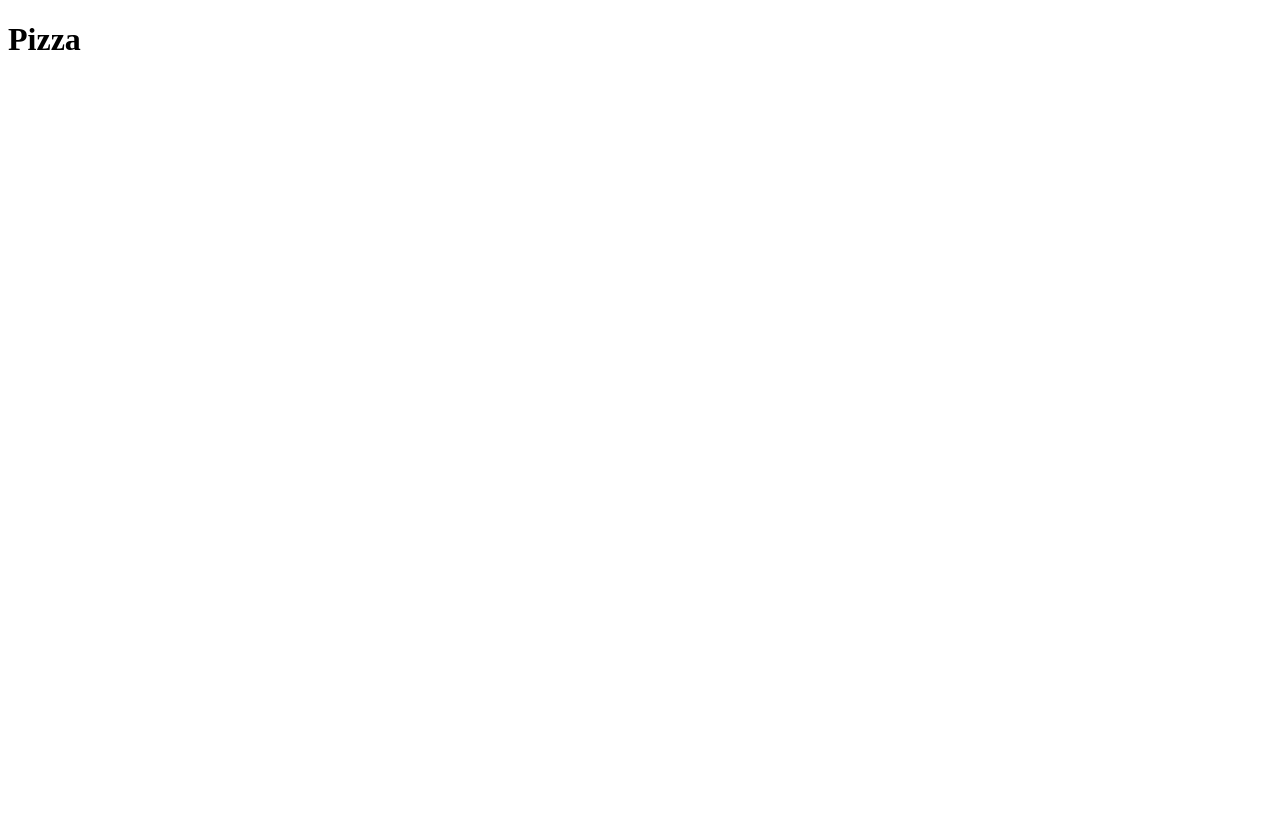
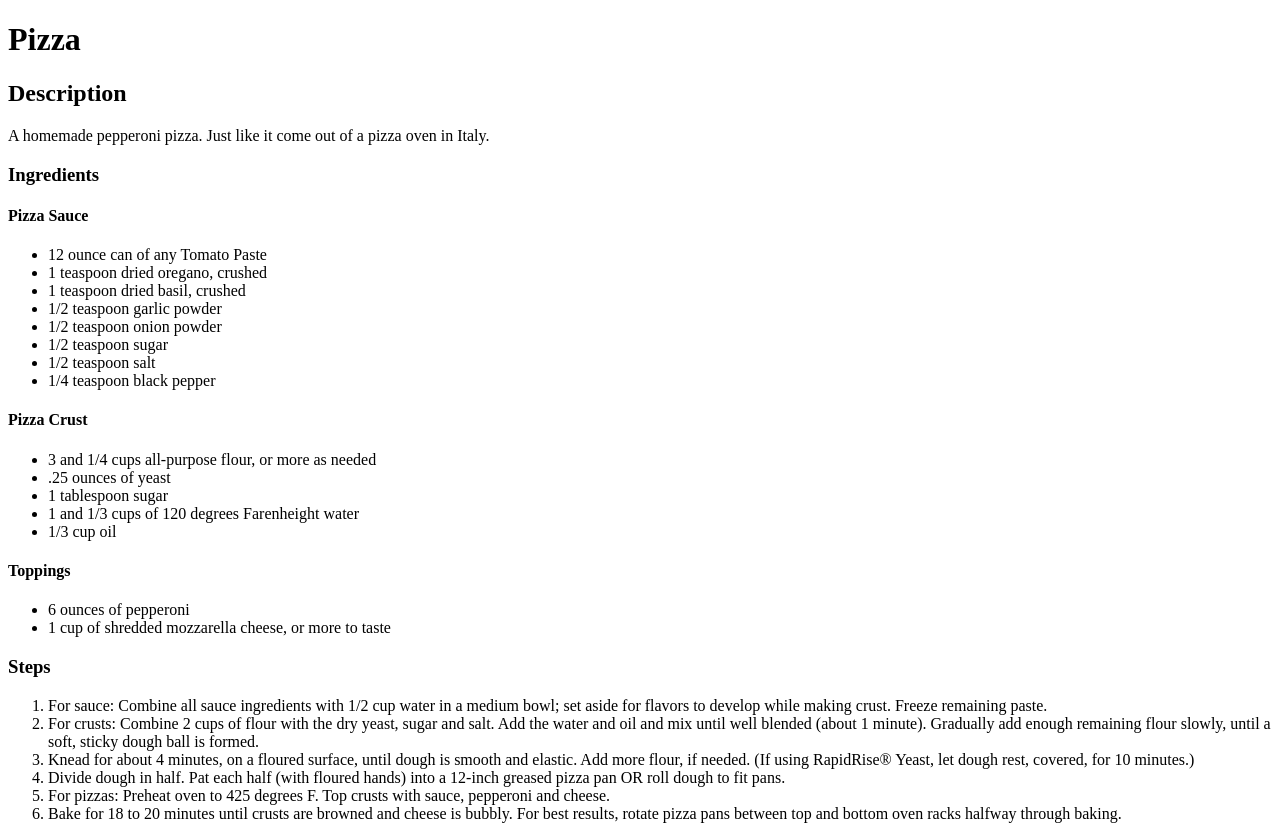
Before and after one commit to Jrod827/odin-recipes, a plain HTML site: page recipes/pizza.html in a window 1280 px wide. Before the commit the page ends 800 px from the top, so only its background shows below. Drawn offline with Linux system fonts and the light colour scheme.

Commit message:
Added the pizza recipe

```diff
--- a/recipes/pizza.html
+++ b/recipes/pizza.html
@@ -1,2 +1,40 @@
 <!DOCTYPE html>
 <h1>Pizza</h1>
+    <a href=https://imagesvc.meredithcorp.io/v3/mm/image?url=https%3A%2F%2Fimages.media-allrecipes.com%2Fuserphotos%2F5300487.jpg&w=952&h=952&c=sc&poi=face&q=85>
+    </a>
+    <h2>Description</h2>
+        <p>A homemade pepperoni pizza. Just like it come out of a pizza oven in Italy.</p>
+            <h3>Ingredients</h3>
+                <h4>Pizza Sauce</h4>
+                    <ul>
+                        <li>12 ounce can of any Tomato Paste</li>
+                        <li>1 teaspoon dried oregano, crushed</li>
+                        <li>1 teaspoon dried basil, crushed</li>
+                        <li>1/2 teaspoon garlic powder</li>
+                        <li>1/2 teaspoon onion powder</li>
+                        <li>1/2 teaspoon sugar</li>
+                        <li>1/2 teaspoon salt</li>
+                        <li>1/4 teaspoon black pepper</li>
+                    </ul>
+                <h4>Pizza Crust</h4>
+                    <ul>
+                        <li>3 and 1/4 cups all-purpose flour, or more as needed</li>
+                        <li>.25 ounces of yeast</li>
+                        <li>1 tablespoon sugar</li>
+                        <li>1 and 1/3 cups of 120 degrees Farenheight water</li>
+                        <li>1/3 cup oil</li>
+                    </ul>
+                <h4>Toppings</h4>
+                    <ul>
+                        <li>6 ounces of pepperoni</li>
+                        <li>1 cup of shredded mozzarella cheese, or more to taste</li>
+                    </ul>
+<h3>Steps</h3>
+<ol>
+    <li>For sauce: Combine all sauce ingredients with 1/2 cup water in a medium bowl; set aside for flavors to develop while making crust. Freeze remaining paste.</li>
+    <li>For crusts: Combine 2 cups of flour with the dry yeast, sugar and salt. Add the water and oil and mix until well blended (about 1 minute). Gradually add enough remaining flour slowly, until a soft, sticky dough ball is formed.</li>
+    <li>Knead for about 4 minutes, on a floured surface, until dough is smooth and elastic. Add more flour, if needed. (If using RapidRise® Yeast, let dough rest, covered, for 10 minutes.)</li>
+    <li>Divide dough in half. Pat each half (with floured hands) into a 12-inch greased pizza pan OR roll dough to fit pans.</li>
+    <li>For pizzas: Preheat oven to 425 degrees F. Top crusts with sauce, pepperoni and cheese.</li>
+    <li>Bake for 18 to 20 minutes until crusts are browned and cheese is bubbly. For best results, rotate pizza pans between top and bottom oven racks halfway through baking.</li>
+</ol>
```
